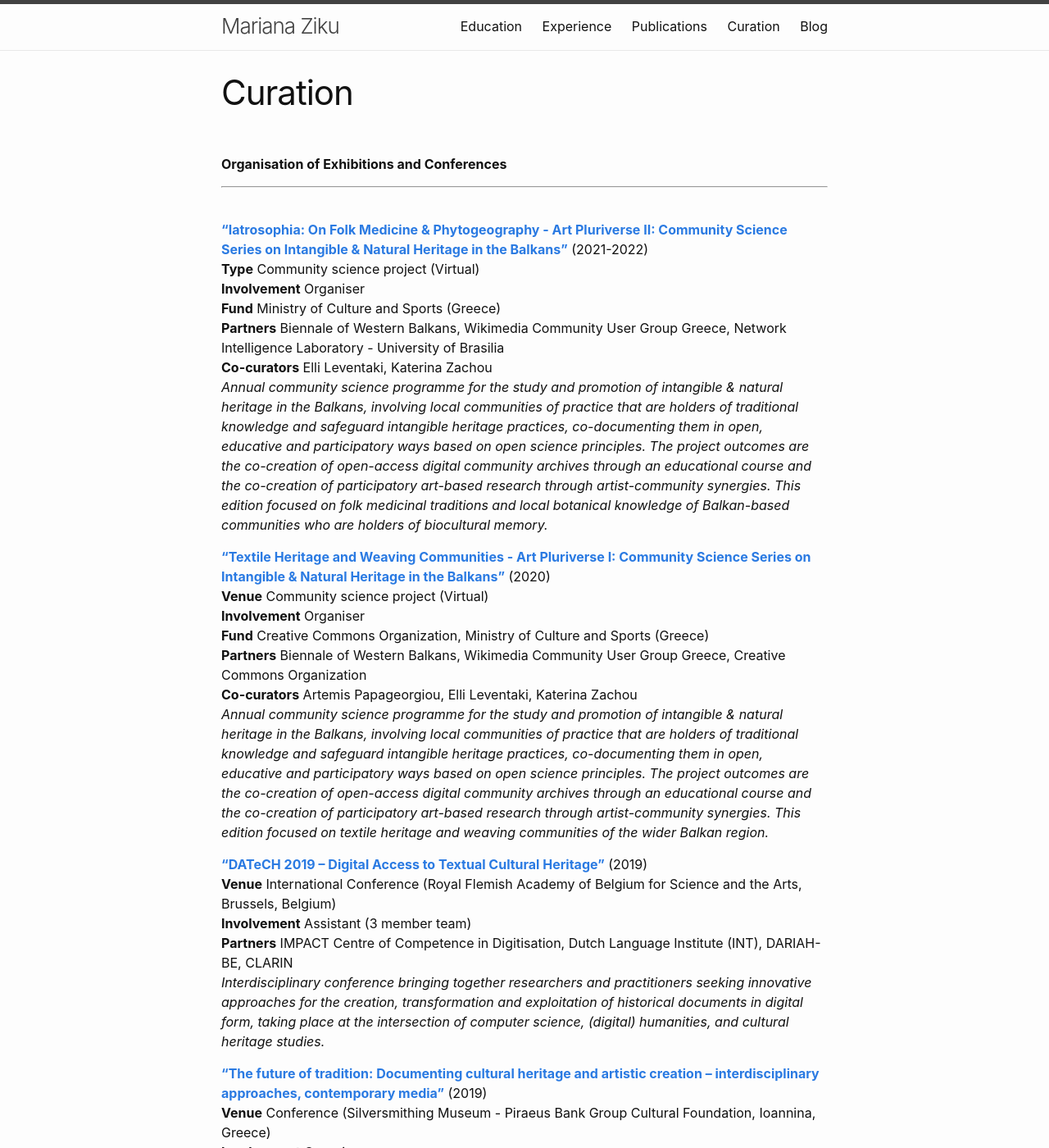
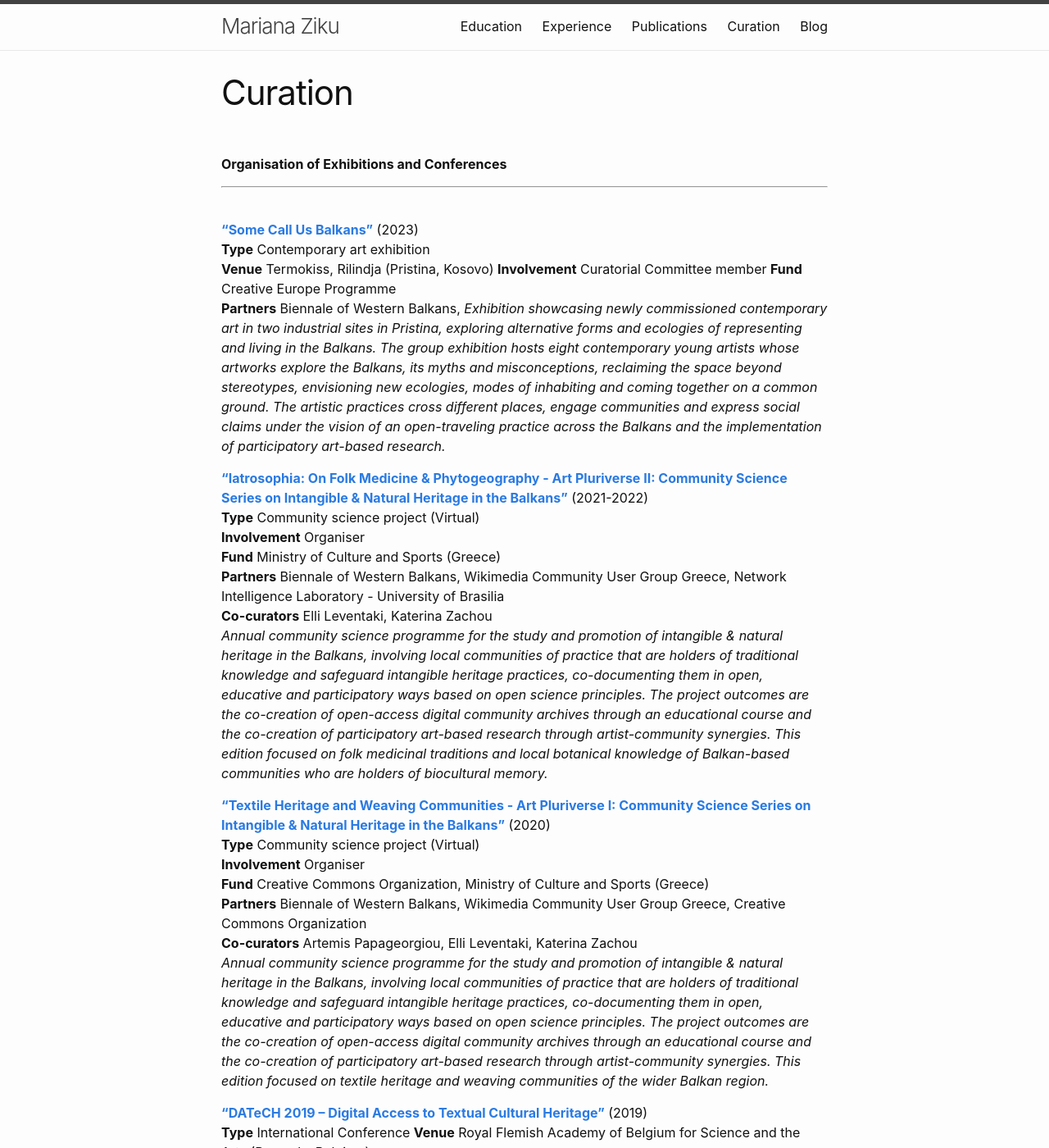
Before and after one commit to mziku/mziku.github.io, a Jekyll site: the page built from curation.md, in a window 1280 px wide and 1400 px high. Shown: the whole window at 82% size. Built offline with Jekyll 4.4.1, drawn with Linux system fonts in a browser that asks for light colours; some of the changed text lies outside the part shown.

Commit message:
curation.md

```diff
--- a/curation.md
+++ b/curation.md
@@ -10,6 +10,14 @@ navigation_weight: 4
 ---
 <br/>
 
+[**“Some Call Us Balkans”**]([https://bowb.org/art-pluriverse-ii](https://somecallusbalkans.org/scub-exhibition/)) (2023)
+**Type**	Contemporary art exhibition
+**Venue** Termokiss, Rilindja (Pristina, Kosovo)
+**Involvement**	Curatorial Committee member
+**Fund**	Creative Europe Programme
+**Partners**	Biennale of Western Balkans,
+*Exhibition showcasing newly commissioned contemporary art in two industrial sites in Pristina, exploring alternative forms and ecologies of representing and living in the Balkans. The group exhibition hosts eight contemporary young artists whose artworks explore the Balkans, its myths and misconceptions, reclaiming the space beyond stereotypes, envisioning new ecologies, modes of inhabiting and coming together on a common ground. Τhe artistic practices cross different places, engage communities and express social claims under the vision of an open-traveling practice across the Balkans and the implementation of participatory art-based research.*
+
 [**“Iatrosophia: On Folk Medicine & Phytogeography - Art Pluriverse II: Community Science Series on Intangible & Natural Heritage in the Balkans”**](https://bowb.org/art-pluriverse-ii) (2021-2022)
 **Type**	Community science project (Virtual)
 **Involvement**	Organiser
@@ -19,7 +27,7 @@ navigation_weight: 4
 *Annual community science programme for the study and promotion of intangible & natural heritage in the Balkans, involving local communities of practice that are holders of traditional knowledge and safeguard intangible heritage practices, co-documenting them in open, educative and participatory ways based on open science principles. The project outcomes are the co-creation of open-access digital community archives through an educational course and the co-creation of participatory art-based research through artist-community synergies. This edition focused on folk medicinal traditions and local botanical knowledge of Balkan-based communities who are holders of biocultural memory.*
 
 [**“Textile Heritage and Weaving Communities - Art Pluriverse I: Community Science Series on Intangible & Natural Heritage in the Balkans”**](https://bowb.org/art-pluriverse-i) (2020)
-**Venue**	Community science project (Virtual)
+**Type**	Community science project (Virtual)
 **Involvement**	Organiser
 **Fund**	Creative Commons Organization, Ministry of Culture and Sports (Greece)
 **Partners**	Biennale of Western Balkans, Wikimedia Community User Group Greece, Creative Commons Organization
@@ -27,13 +35,15 @@ navigation_weight: 4
 *Annual community science programme for the study and promotion of intangible & natural heritage in the Balkans, involving local communities of practice that are holders of traditional knowledge and safeguard intangible heritage practices, co-documenting them in open, educative and participatory ways based on open science principles. The project outcomes are the co-creation of open-access digital community archives through an educational course and the co-creation of participatory art-based research through artist-community synergies. This edition focused on textile heritage and weaving communities of the wider Balkan region.*
 
 [**“DATeCH 2019 – Digital Access to Textual Cultural Heritage”**](https://datech.digitisation.eu/previous-editions/datech2019) (2019)
-**Venue**	International Conference (Royal Flemish Academy of Belgium for Science and the Arts, Brussels, Belgium)
+**Type**	International Conference
+**Venue** Royal Flemish Academy of Belgium for Science and the Arts (Brussels, Belgium)
 **Involvement**	Assistant (3 member team)
 **Partners**	IMPACT Centre of Competence in Digitisation, Dutch Language Institute (INT), DARIAH-BE, CLARIN
 *Interdisciplinary conference bringing together researchers and practitioners seeking innovative approaches for the creation, transformation and exploitation of historical documents in digital form, taking place at the intersection of computer science, (digital) humanities, and cultural heritage studies.*
 
 [**“The future of tradition: Documenting cultural heritage and artistic creation – interdisciplinary approaches, contemporary media”**](https://bowb.org/icombowb-2019-en) (2019)
-**Venue**	Conference (Silversmithing Museum - Piraeus Bank Group Cultural Foundation, Ioannina, Greece)
+**Type** Conference
+**Venue**	Silversmithing Museum - Piraeus Bank Group Cultural Foundation (Ioannina, Greece)
 **Involvement**	Organiser
 **Fund**	Ministry of Culture and Sports (Greece)
 **Partners**	Biennale of Western Balkans, ICOM-International Council of Museums, Balkans Beyond Borders, History of Art Laboratory - University of Ioannina
@@ -41,7 +51,8 @@ navigation_weight: 4
 *Part of the official ICOM programme for the International Museum Day and its 2019 subject "Museums as cultural hubs: the future of tradition". A curated event with presentations, screenings and a workshop on the creative reuses of digital intangible cultural heritage, developed as a project on-the-go that explored cultural heritage in relation to technology, communities and new media.*
 
 [**“Intangible Meetings”**](https://bowb.org/?p=6054) (2018)
-**Venue** Conference (General Archives of Greece – Historical Archives/Museum of Epirus, Ioannina, Greece)
+**Type** Conference
+**Venue** General Archives of Greece – Historical Archives/Museum of Epirus (Ioannina, Greece)
 **Involvement**	Organiser
 **Fund**	Ministry of Culture and Sports (Greece), Region of Epirus, Municipality of Ioannina
 **Partners**	Biennale of Western Balkans, Ministry of Culture in Greece - Directorate of Modern and Intangible Cultural Heritage, History of Art Laboratory - University of Ioannina
@@ -49,7 +60,8 @@ navigation_weight: 4
 *The conference included presentations and on-stage dialogues that surveyed, analysed and debated aspects of Intangible Cultural Heritage (ICH), offering multi-vocal and interdisciplinary perspectives. The programme explored the emerging landscape of ICH in research and applied knowledge, with a focus on the European and Balkan region.*
 
 [**“Common Myths”**](https://bowb.org/?p=5990) (2018)
-**Venue**	Multimedia exhibition (General Archives of Greece – Historical Archives/Museum of Epirus, Ioannina, Greece)
+**Type**	Multimedia exhibition
+**Venue**	General Archives of Greece – Historical Archives/Museum of Epirus (Ioannina, Greece)
 **Involvement** Curator
 **Fund**	Ministry of Culture and Sports (Greece), Region of Epirus, Municipality of Ioannina
 **Partners**	Biennale of Western Balkans, History of Art Laboratory - University of Ioannina
@@ -57,7 +69,8 @@ navigation_weight: 4
 *The exhibition resented contemporary art and research that places myth at the core of an interdisciplinary exploration. The exhibition examines concepts as the re-interpretation, re-creation and re-enactment of cultural legacies, intangible forms of representation, transient collective memory, community-based art, epistemologies of mythical thought and contemporary rituals. Art included augmented reality, video art, hologram and mapping projections, connected with community workshops and traditional craftsmanship.*
 
 [**“GIF: Morphologies of a copyleft tale”**](https://www.cact.gr/en/news/movingsilence) (2017)
-**Venue** Digital media exhibition (Thessaloniki Center of Contemporary Art, Thessaloniki, Greece)
+**Type** Digital media exhibition
+**Venue** Thessaloniki Center of Contemporary Art (Thessaloniki, Greece)
 **Involvement**	Curator
 **Fund**	Goethe-Institut Thessaloniki
 **Partners**	Moving Silence Network, HMKW University of Applied Sciences (Germany)
@@ -65,7 +78,8 @@ navigation_weight: 4
 *The exhibition concept is based on Vladimir Propp's book 'Morphology of the folktale', where Propp introduces patterns that come along a story formation. GIFs reflect the anonymous, collective narratives from a contemporary visual perspective. The exhibition explores the transformativity and underlying patterns of the GIF-medium in semantic ways, where a micro-fiction is expressed in manifold ways, relating to an initial pattern or element. The exhibition focuses on visual, textual and software patterns that propagate through multiple derivative GIFs, forming a digital folklore of collective web-user engagement.*
 
 [**“Micro-cinema of Attractions – GIF art imageries and creative techniques”**](https://artosfoundation.org/?project=con-temporary-urbanity) (2016)
-**Venue**	Digital media exhibition, open air projection exhibition (ARTos Foundation, Nicosia, Cyprus)
+**Type** Digital media exhibition and open air projection exhibition
+**Venue**	ARTos Foundation (Nicosia, Cyprus)
 **Involvement**	Curator
 **Fund**	Goethe-Institut Cyprus, Ministry of Education and Culture - Republic of Cyprus, Creative Europe
 **Partners**	ARTos Foundation, Artecitya, Moving Silence Network
@@ -73,7 +87,8 @@ navigation_weight: 4
 *The exhibition draw an analogy between Tom Gunning's concept 'cinema of attractions' on the early phase of silent cinema (1907-1913) and GIF art. The exhibition explored the aesthetic micro-worlds of GIFs, highlighting their unique visual techniques. It was realized as a media exhibition in the space of ARTos Foundation, framed by an urban tour with pop-up GIF projections, whole night GIF projection ‘stations‘ within the city and an analogue GIF workshop.*
 
 [**“Jiggling Golems – The art of GIF”**](http://technoviking.tv/movingsilence.net/archiv/2015-athen/jiggling_golems-exhibition.html) (2015)
-**Venue**	Digital media exhibition (Goethe-Institut Athen, Athens, Greece)
+**Type**	Digital media exhibition
+**Venue**	Goethe-Institut Athen (Athens, Greece)
 **Involvement**	Curator
 **Fund**	Goethe-Institut Athen
 **Partners**	Braunschweig University of Art (Germany), Athens School of Fine Arts, Moving Silence Network
@@ -81,7 +96,8 @@ navigation_weight: 4
 *Jiggling Golems explored the cinematic qualities of the GIF medium, the narrative potential of very short moving images and their semiotics. In the context of the Festival for Silent Film Culture, the GIF art exhibition expanded the silent film format in the networked digital space. The project was realised as an 'immaterial' exhibition in html format, hosted within the open-source local networking toolkit 'Piratebox' and traveling along the venues. The audience could access the exhibition only on-site through their mobile devices.*
 
 [**“Future Past – Past Future”**](https://transmediale.de/content/partner-exhibition-future-past-past-future) (2014)
-**Venue**	New media exhibition (SUPERMARKT Cultural Center, Berlin, Germany)
+**Type**	New media exhibition
+**Venue**	SUPERMARKT Cultural Center (Berlin, Germany)
 **Involvement**	Curatororial assistant
 **Fund**	Goethe-Institut
 **Partners**	Goethe Institutes of Ankara, Sofia and Athens, Transmediale
@@ -89,7 +105,8 @@ navigation_weight: 4
 *The exhibition questioned the power of old and new media, asking about the possible alternative future scenarios, but also about the relationship between the past, present and future in the Balkans. How do the respective historical identities and individual stories of their own history, shape the ideas of a possible tomorrow?*
 
 [**“Lullaby Monsters on the Road”**](http://theartfoundation.metamatic.gr/GR/Event/919/Lullaby_Monsters_on_the_Road/) (2013-2014)
-**Venue**	Audiovisual exhibition (The Art Foundation, Athens, Greece)
+**Type**	Audiovisual exhibition
+**Venue**	The Art Foundation (Athens, Greece)
 **Involvement**	Curator
 **Fund**	The Art Foundation (T.A.F.), Greece
 **Partners**	United African Women Association, Association of Greece-China, Greek-Indian Cultural Association, Armenian Cultural and Educational Association Hamazkayin
```
